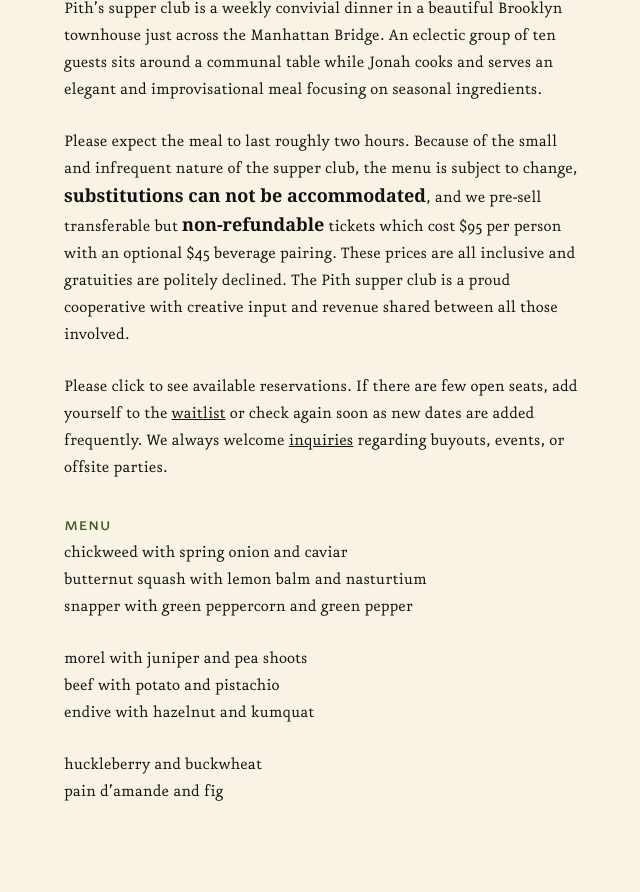
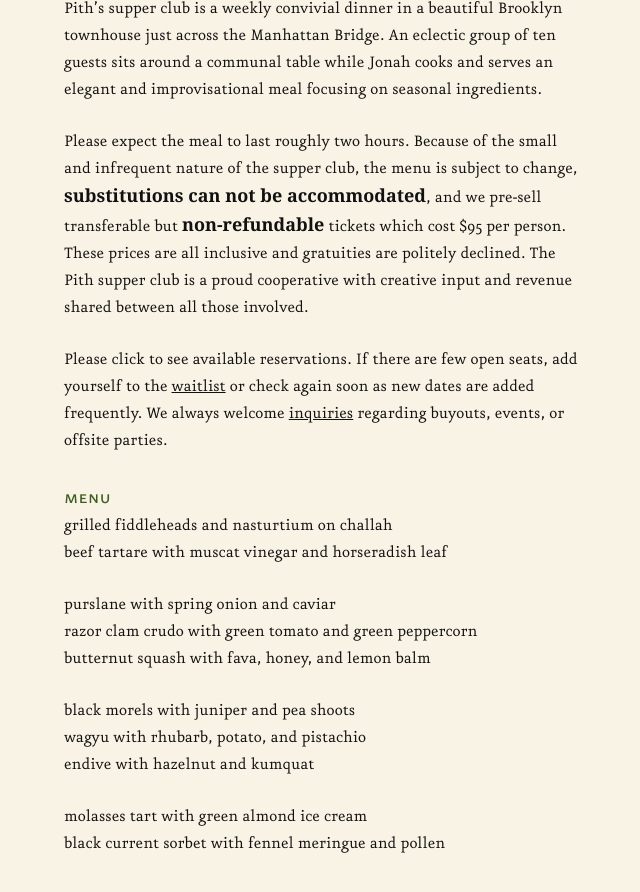
Before and after one commit to zoe-pith/pith-site, a Jekyll site: the page built from supperclub.md, in a window 1280 px wide, cut to the strip 329-1221 px from the top of the page. Shown: the whole strip, without its empty margins (350-990 px from the left). Built offline with Jekyll 4.4.1, drawn with Linux system fonts in a browser that asks for light colours.

Commit message:
Updated supperclub.md

```diff
--- a/supperclub.md
+++ b/supperclub.md
@@ -9,18 +9,21 @@ published: true
 <script>TitoDevelopmentMode = true</script>
 Pith’s supper club is a weekly convivial dinner in a beautiful Brooklyn townhouse just across the Manhattan Bridge. An eclectic group of ten guests sits around a communal table while Jonah cooks and serves an elegant and improvisational meal focusing on seasonal ingredients.
 
-Please expect the meal to last roughly two hours. Because of the small and infrequent nature of the supper club, the menu is subject to change, **substitutions can not be accommodated**, and we pre-sell transferable but **non-refundable** tickets which cost $95 per person with an optional $45 beverage pairing. These prices are all inclusive and gratuities are politely declined. The Pith supper club is a proud cooperative with creative input and revenue shared between all those involved.
+Please expect the meal to last roughly two hours. Because of the small and infrequent nature of the supper club, the menu is subject to change, **substitutions can not be accommodated**, and we pre-sell transferable but **non-refundable** tickets which cost $95 per person. These prices are all inclusive and gratuities are politely declined. The Pith supper club is a proud cooperative with creative input and revenue shared between all those involved.
 
 Please click <tito-button event="pith/supper-club"></tito-button> to see available reservations. If there are few open seats, add yourself to the [waitlist](http://eepurl.com/bZ8dIf) or check again soon as new dates are added frequently. We always welcome [inquiries](mailto:inquiries@pith.space) regarding buyouts, events, or offsite parties.
 
 ### menu
-chickweed with spring onion and caviar
-butternut squash with lemon balm and nasturtium
-snapper with green peppercorn and green pepper
+grilled fiddleheads and nasturtium on challah
+beef tartare with muscat vinegar and horseradish leaf
 
-morel with juniper and pea shoots
-beef with potato and pistachio
+purslane with spring onion and caviar
+razor clam crudo with green tomato and green peppercorn
+butternut squash with fava, honey, and lemon balm
+
+black morels with juniper and pea shoots
+wagyu with rhubarb, potato, and pistachio
 endive with hazelnut and kumquat
 
-huckleberry and buckwheat
-pain d'amande and fig
+molasses tart with green almond ice cream
+black current sorbet with fennel meringue and pollen
```
